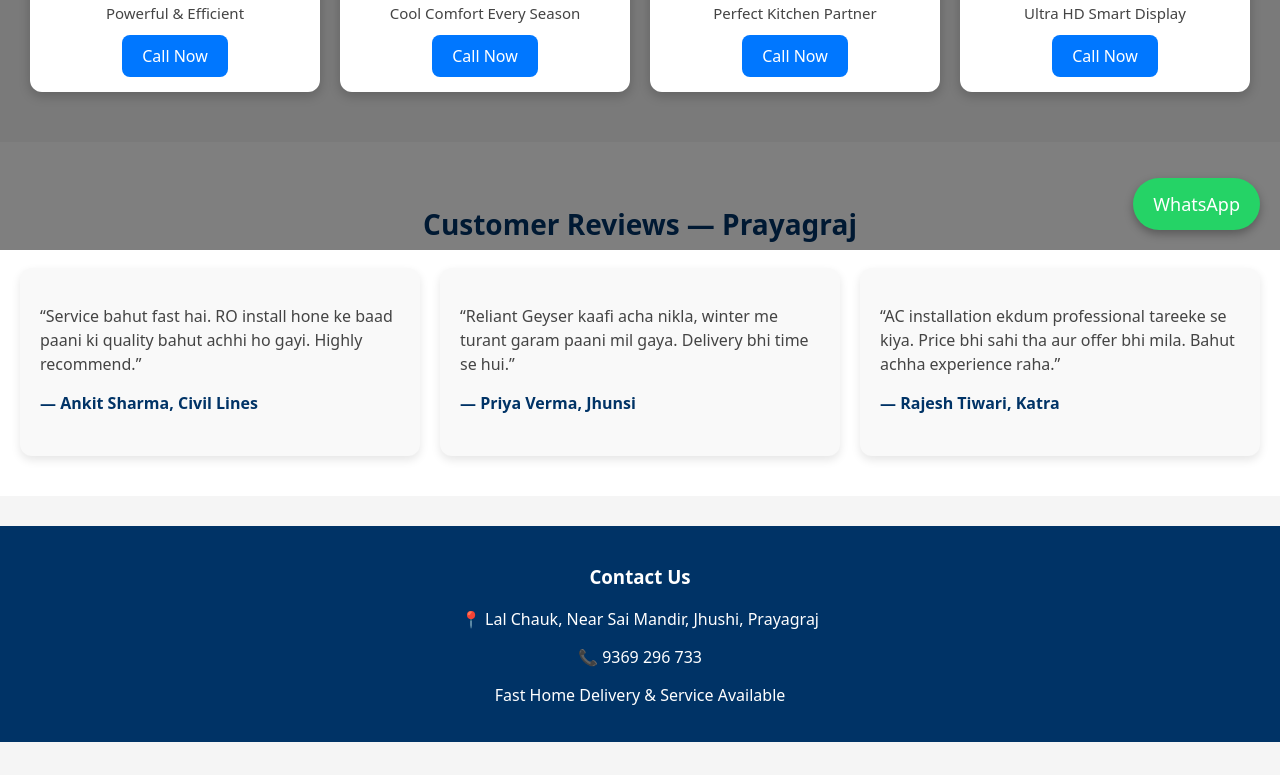
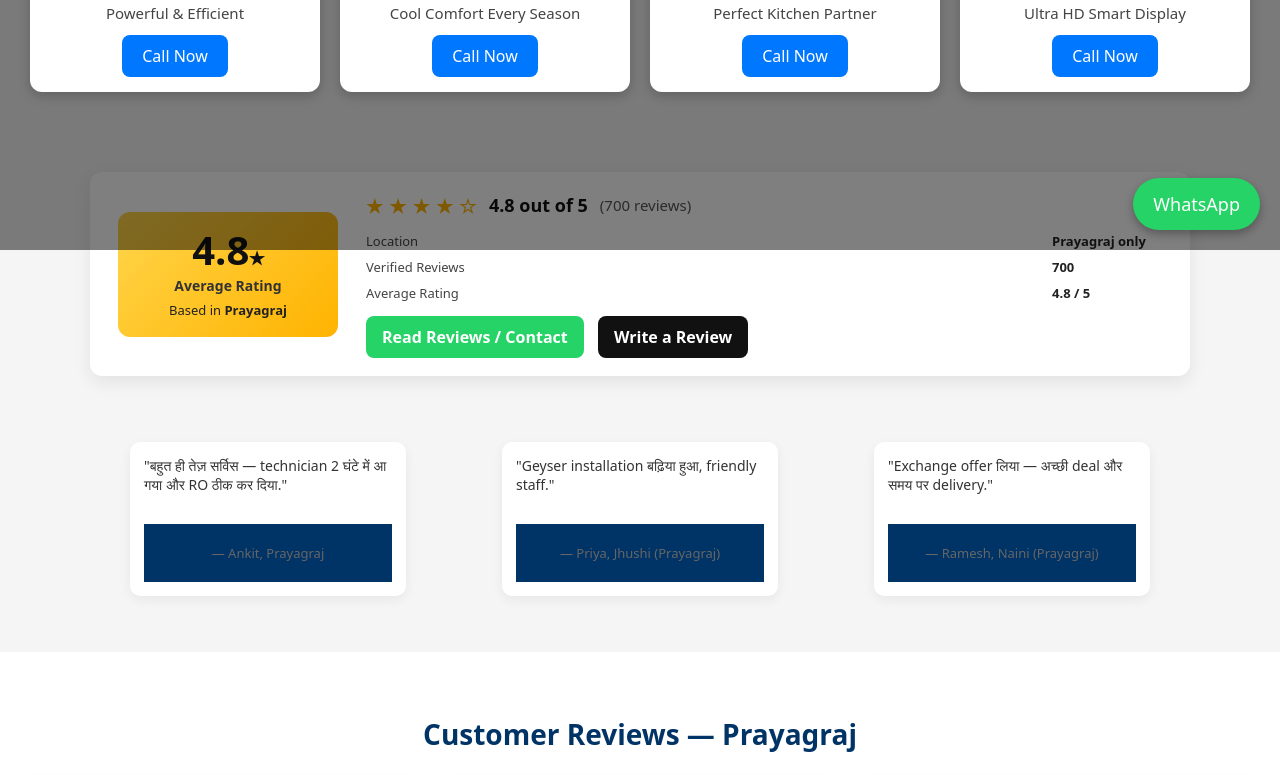
Before and after one commit to forareasonthala098-lgtm/RELIANT-DIGITAL-, a plain HTML site: page index.html in a window 1280 px wide. Shown: the part 550-1325 px from the top of the page. Before the commit the page ends 1292 px from the top, so only its background shows below. Drawn offline with Linux system fonts and the light colour scheme.

Commit message:
Update index.html

```diff
--- a/index.html
+++ b/index.html
@@ -140,7 +140,97 @@
       <p>Ultra HD Smart Display</p>
       <a href="tel:9369296733" class="btn">Call Now</a>
     </div>
-  </section>
+  </section><!-- Reviews & Rating Badge (Prayagraj only) -->
+<section id="local-reviews" style="max-width:1100px;margin:30px auto;padding:20px;">
+  <div style="display:flex;flex-wrap:wrap;align-items:center;gap:18px;background:#fff;padding:18px;border-radius:12px;
+              box-shadow:0 6px 18px rgba(0,0,0,0.08);">
+    <!-- Left: Big Badge -->
+    <div style="flex:0 0 220px;text-align:center;padding:10px;">
+      <div style="background:linear-gradient(135deg,#ffd54a,#ffb300);border-radius:12px;padding:18px 12px;color:#111;">
+        <div style="font-size:40px;font-weight:800;line-height:1;">4.8<span style="font-size:18px;font-weight:700;">★</span></div>
+        <div style="font-size:14px;margin-top:6px;color:#333;font-weight:700;">Average Rating</div>
+        <div style="font-size:13px;color:#222;margin-top:6px;">Based in <strong>Prayagraj</strong></div>
+      </div>
+    </div>
+
+    <!-- Right: Details -->
+    <div style="flex:1;min-width:240px;">
+      <div style="display:flex;align-items:center;gap:12px;flex-wrap:wrap;">
+        <!-- Stars (visual) -->
+        <div aria-hidden="true" style="font-size:22px;color:#ffb400;">
+          ★ ★ ★ ★ ☆
+        </div>
+        <div style="font-size:18px;font-weight:700;color:#111;">4.8 out of 5</div>
+        <div style="font-size:15px;color:#555;">(700 reviews)</div>
+      </div>
+
+      <!-- Rating bar breakdown (optional) -->
+      <div style="margin-top:12px;display:grid;grid-template-columns:1fr 120px;gap:8px;align-items:center;">
+        <div style="font-size:13px;color:#444;">Location</div>
+        <div style="font-size:13px;color:#222;font-weight:700;">Prayagraj only</div>
+
+        <div style="font-size:13px;color:#444;">Verified Reviews</div>
+        <div style="font-size:13px;color:#222;font-weight:700;">700</div>
+
+        <div style="font-size:13px;color:#444;">Average Rating</div>
+        <div style="font-size:13px;color:#222;font-weight:700;">4.8 / 5</div>
+      </div>
+
+      <!-- CTA -->
+      <div style="margin-top:14px;">
+        <a href="https://wa.me/919369296733" style="display:inline-block;background:#25D366;color:#fff;padding:10px 16px;border-radius:8px;text-decoration:none;font-weight:700;">
+          Read Reviews / Contact
+        </a>
+        <a href="#write-review" style="display:inline-block;margin-left:10px;background:#111;color:#fff;padding:10px 16px;border-radius:8px;text-decoration:none;font-weight:700;">
+          Write a Review
+        </a>
+      </div>
+    </div>
+  </div>
+</section>
+
+<!-- Optional: Small sample reviews (show a few, you can rotate/populate server-side) -->
+<section style="max-width:1100px;margin:10px auto 40px;padding:0 20px;">
+  <div style="display:grid;grid-template-columns:repeat(auto-fit,minmax(260px,1fr));gap:16px;">
+    <blockquote style="background:#fff;padding:14px;border-radius:10px;box-shadow:0 4px 12px rgba(0,0,0,0.06);">
+      <p style="margin:0 0 8px;font-size:14px;color:#333;">"बहुत ही तेज़ सर्विस — technician 2 घंटे में आ गया और RO ठीक कर दिया."</p>
+      <footer style="font-size:13px;color:#666;">— Ankit, Prayagraj</footer>
+    </blockquote>
+    <blockquote style="background:#fff;padding:14px;border-radius:10px;box-shadow:0 4px 12px rgba(0,0,0,0.06);">
+      <p style="margin:0 0 8px;font-size:14px;color:#333;">"Geyser installation बढ़िया हुआ, friendly staff."</p>
+      <footer style="font-size:13px;color:#666;">— Priya, Jhushi (Prayagraj)</footer>
+    </blockquote>
+    <blockquote style="background:#fff;padding:14px;border-radius:10px;box-shadow:0 4px 12px rgba(0,0,0,0.06);">
+      <p style="margin:0 0 8px;font-size:14px;color:#333;">"Exchange offer लिया — अच्छी deal और समय पर delivery."</p>
+      <footer style="font-size:13px;color:#666;">— Ramesh, Naini (Prayagraj)</footer>
+    </blockquote>
+  </div>
+</section>
+
+<!-- JSON-LD structured data for AggregateRating (helps SEO) -->
+<script type="application/ld+json">
+{
+  "@context":"https://schema.org",
+  "@type":"LocalBusiness",
+  "name":"INTRIPID RELIANT",
+  "address": {
+    "@type": "PostalAddress",
+    "addressLocality": "Prayagraj",
+    "streetAddress": "Lal Chauk, Near Sai Mandir, Jhushi"
+  },
+  "aggregateRating": {
+    "@type": "AggregateRating",
+    "ratingValue": "4.8",
+    "reviewCount": "700",
+    "bestRating": "5",
+    "worstRating": "1"
+  },
+  "areaServed": {
+    "@type": "Place",
+    "name": "Prayagraj"
+  }
+}
+</script>
 <!-- Customer Reviews Section -->
   <section id="reviews" style="background:#fff;padding:40px 20px;margin:20px 0;">
     <h2 style="text-align:center;font-size:28px;color:#003366;margin-bottom:25px;">
```
